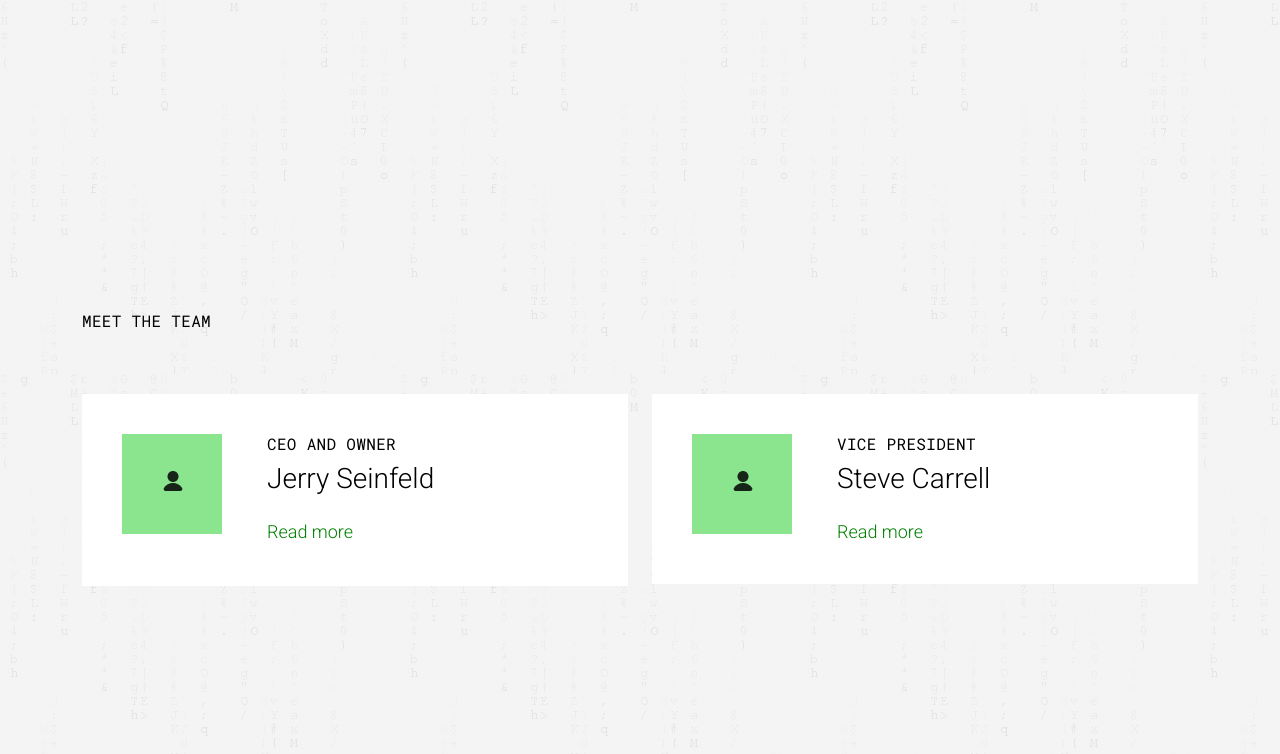
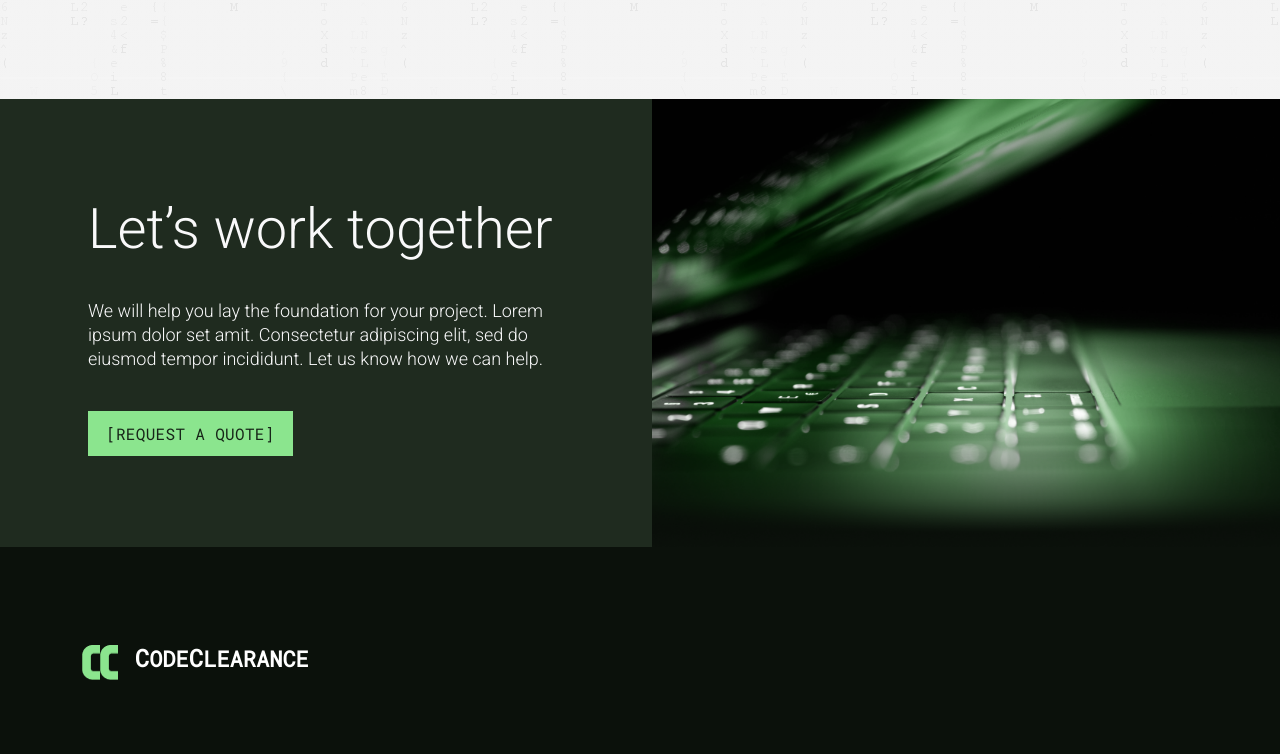
Before and after one commit to Ben07-77/codeclearance.app, a website: page index.html in a window 1280 px wide. Shown: the part 2826-3580 px from the top of the page. Drawn offline with Linux system fonts and the light colour scheme.

Commit message:
Update index.html

```diff
--- a/index.html
+++ b/index.html
@@ -196,74 +196,7 @@
 
 </section>
 
-<section style="padding-top: 40px; padding-bottom: 120px;" id="about" class="full-height">
-  <div class="container">
-  <div class="row gy-4">
-    <div style="padding-bottom:40px; padding-top: 20px; font-size: 16px; font-family: Roboto Mono; font-weight: 500; text-transform: uppercase; line-height: 19px; letter-spacing: 0.32px; word-wrap: break-word">Meet the team</div>
 
-  <div class="col-lg-6">
-    <div class="col-lg-12">
-      <div class="whiteBox">
-        <div >
-          <div style="width: 100%; height: 100%;">
-            <div style="padding: 40px; display: flex; flex-direction: row;">
-
-              <div style="width: 100px; height: 100px; background: #8BE58E; padding-left: 20px;">
-                <img style="padding-left: 19px;padding-right: 37px; padding-top: 35px; top: 100px;" src="./user-02.png" alt="">
-              </div>
-
-              <div style="padding-left: 45px; display: flex; flex-direction: column;">
-              <div style="padding-bottom: 10px; font-size: 16px; font-family: Roboto Mono; font-weight: 500; text-transform: uppercase; line-height: 19px; letter-spacing: 0.32px; word-wrap: break-word">CEO and OWNER</div>
-              <div style=" font-size: 28px; font-family: Roboto; font-weight: 400; line-height: 32px; word-wrap: break-word">Jerry Seinfeld</div>
-              <div style="width: 100%; height: 100%; flex-direction: column; justify-content: center; align-items: flex-start; display: inline-flex">
-                <div id="more" style="display: none; padding-top: 10px; width: 100%; font-size: 18px; font-family: Roboto; font-weight: 400; line-height: 24px; word-wrap: break-word">Name got his start in the blockchain community 10 years ago when lorem ipsum dolor sit amet, consectetur adipiscing elit, sed do eiusmod tempor incididunt ut labore et dolore magna aliqua. Ut enim ad minim veniam, quis nostrud exercitation ullamco laboris nisi ut aliquip ex ea commodo consequat. Duis aute irure dolor in reprehenderit in voluptate velit esse cillum dolore eu fugiat nulla pariatur.</div>
-                <div id="readMore2" style="padding-top: 25px; font-size: 18px; font-family: Roboto; font-weight: 400; line-height: 24px; word-wrap: break-word"><a style="text-decoration: none;" class="read-more" onclick="readMore2()" id="myBtn">Read more</a></div>
-
-                <div style="width: 87.50px; height: 0px; opacity: 0; border: 0.50px #172518 solid"></div>
-              </div>
-
-            </div>
-
-          </div>
-          </div>
-        </div>
-      </div>
-    </div>
-  </div>
-
-  <div class="col-lg-6">
-    <div class="col-lg-12">
-      <div class="whiteBox">
-        <div >
-          <div style="width: 100%; height: 100%;">
-            <div style="padding: 40px; display: flex; flex-direction: row;">
-
-              <div style="width: 100px; height: 100px; background: #8BE58E; padding-left: 20px;">
-                <img style="padding-left: 19px;padding-right: 37px; padding-top: 35px; top: 100px;" src="./user-02.png" alt="">
-              </div>
-
-              <div style="padding-left: 45px; display: flex; flex-direction: column;">
-              <div style="padding-bottom: 10px; font-size: 16px; font-family: Roboto Mono; font-weight: 500; text-transform: uppercase; line-height: 19px; letter-spacing: 0.32px; word-wrap: break-word">Vice President</div>
-              <div style="font-size: 28px; font-family: Roboto; font-weight: 400; line-height: 32px; word-wrap: break-word">Steve Carrell</div>
-              <div style="width: 100%; height: 100%; flex-direction: column; justify-content: center; align-items: flex-start; display: inline-flex">
-                <div id="more2" style="display: none; padding-top: 10px; width: 100%; font-size: 18px; font-family: Roboto; font-weight: 400; line-height: 24px; word-wrap: break-word">Name got his start in the blockchain community 10 years ago when lorem ipsum dolor sit amet, consectetur adipiscing elit, sed do eiusmod tempor incididunt ut labore et dolore magna aliqua. Ut enim ad minim veniam, quis nostrud exercitation ullamco laboris nisi ut aliquip ex ea commodo consequat. Duis aute irure dolor in reprehenderit in voluptate velit esse cillum dolore eu fugiat nulla pariatur.</div>
-                <div id="readMore" style="padding-top: 25px; font-size: 18px; font-family: Roboto; font-weight: 400; line-height: 24px; word-wrap: break-word"><a style="text-decoration: none;" class="read-more" onclick="readMore()" id="myBtn2">Read more</a></div>
-              </div>
-
-            </div>
-
-          </div>
-          </div>
-        </div>
-      </div>
-    </div>
-
-  </div>
-
-
-  </div>
-  </div>
-</section>
 <!--About end-->
 
 <!--Lets work-->
```
